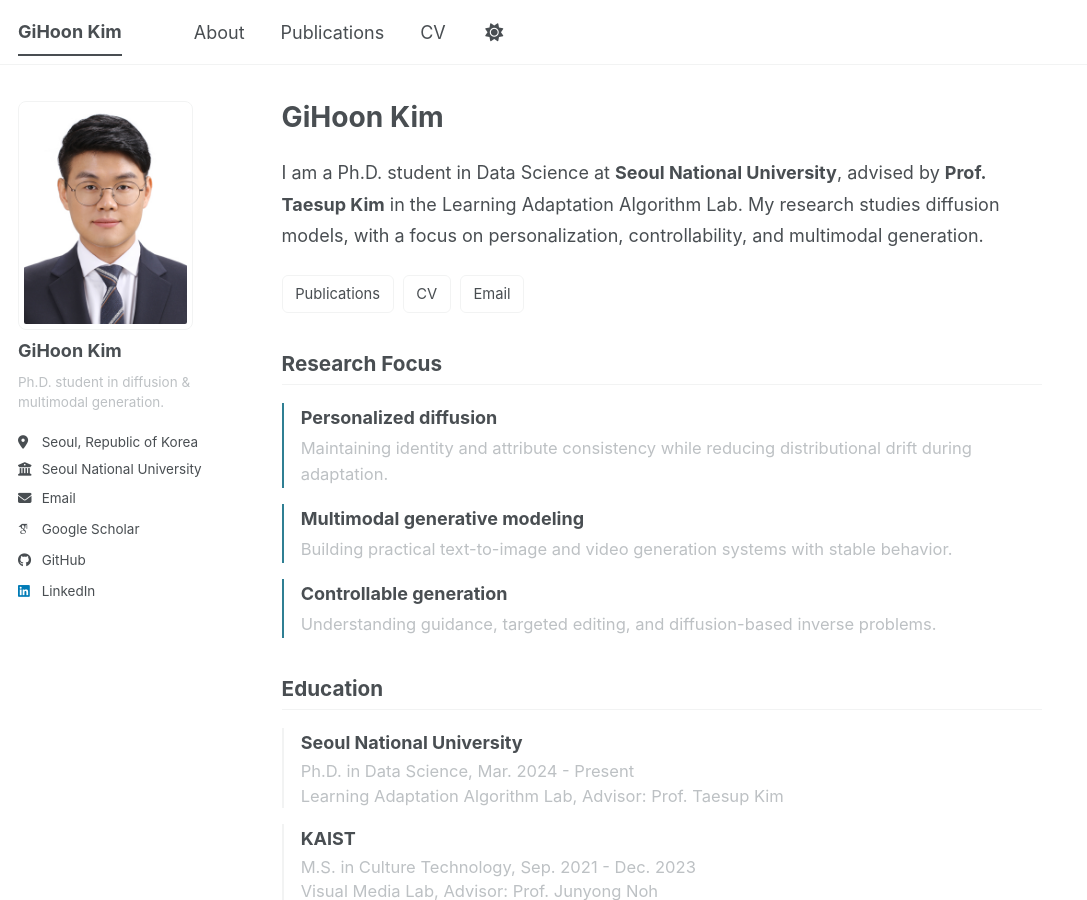
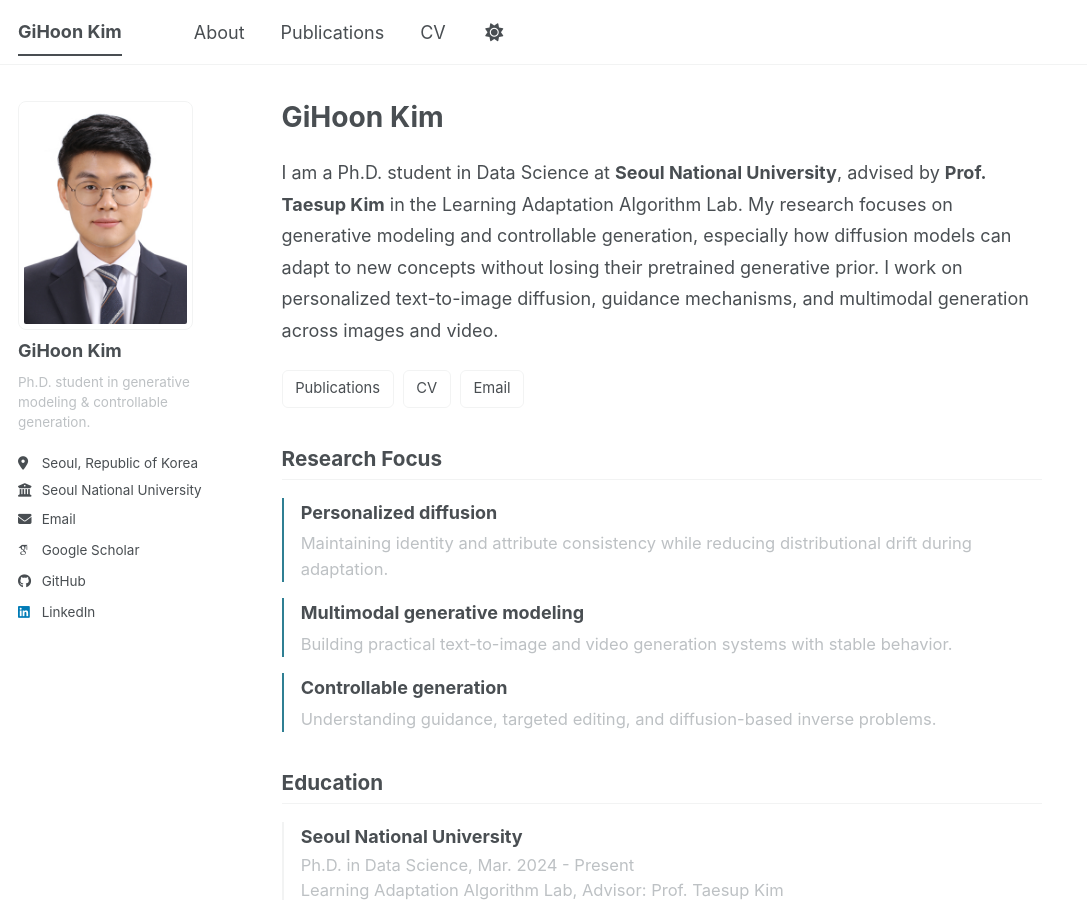
Before and after one commit to rlgnswk/gihoonkim, a Jekyll site: the page built from _pages/about.md, in a window 1280 px wide and 900 px high. Shown: the whole window, without its empty margins (0-1087 px from the left). Built offline with Jekyll 4.4.1, drawn with Linux system fonts in a browser that asks for light colours; some web fonts are replaced; a script bundle is joined from its source files by our own code; library files that are not in the unit come from our copies.

Commit message:
Clarify research introduction

```diff
--- a/_config.yml
+++ b/_config.yml
@@ -5,7 +5,7 @@
 title: "GiHoon Kim"
 title_separator: "-"
 name: "GiHoon Kim"
-description: "Ph.D. Student @ Seoul National University | Diffusion / Personalization / Multimodal"
+description: "Ph.D. Student @ Seoul National University | Generative Modeling / Controllable Generation"
 
 # GitHub Pages project site
 url: "https://rlgnswk.github.io"
@@ -16,7 +16,7 @@
 author:
   name: "GiHoon Kim"
   avatar: "profile.jpg"
-  bio: "Ph.D. student in diffusion & multimodal generation."
+  bio: "Ph.D. student in generative modeling & controllable generation."
   location: "Seoul, Republic of Korea"
   employer: "Seoul National University"
   email: "gihoon.kim@snu.ac.kr"
--- a/_pages/about.md
+++ b/_pages/about.md
@@ -6,7 +6,7 @@
 ---
 
 <p class="intro-lede">
-I am a Ph.D. student in Data Science at <strong>Seoul National University</strong>, advised by <strong>Prof. Taesup Kim</strong> in the Learning Adaptation Algorithm Lab. My research studies diffusion models, with a focus on personalization, controllability, and multimodal generation.
+I am a Ph.D. student in Data Science at <strong>Seoul National University</strong>, advised by <strong>Prof. Taesup Kim</strong> in the Learning Adaptation Algorithm Lab. My research focuses on generative modeling and controllable generation, especially how diffusion models can adapt to new concepts without losing their pretrained generative prior. I work on personalized text-to-image diffusion, guidance mechanisms, and multimodal generation across images and video.
 </p>
 
 <div class="quick-links" aria-label="Quick links">
```
